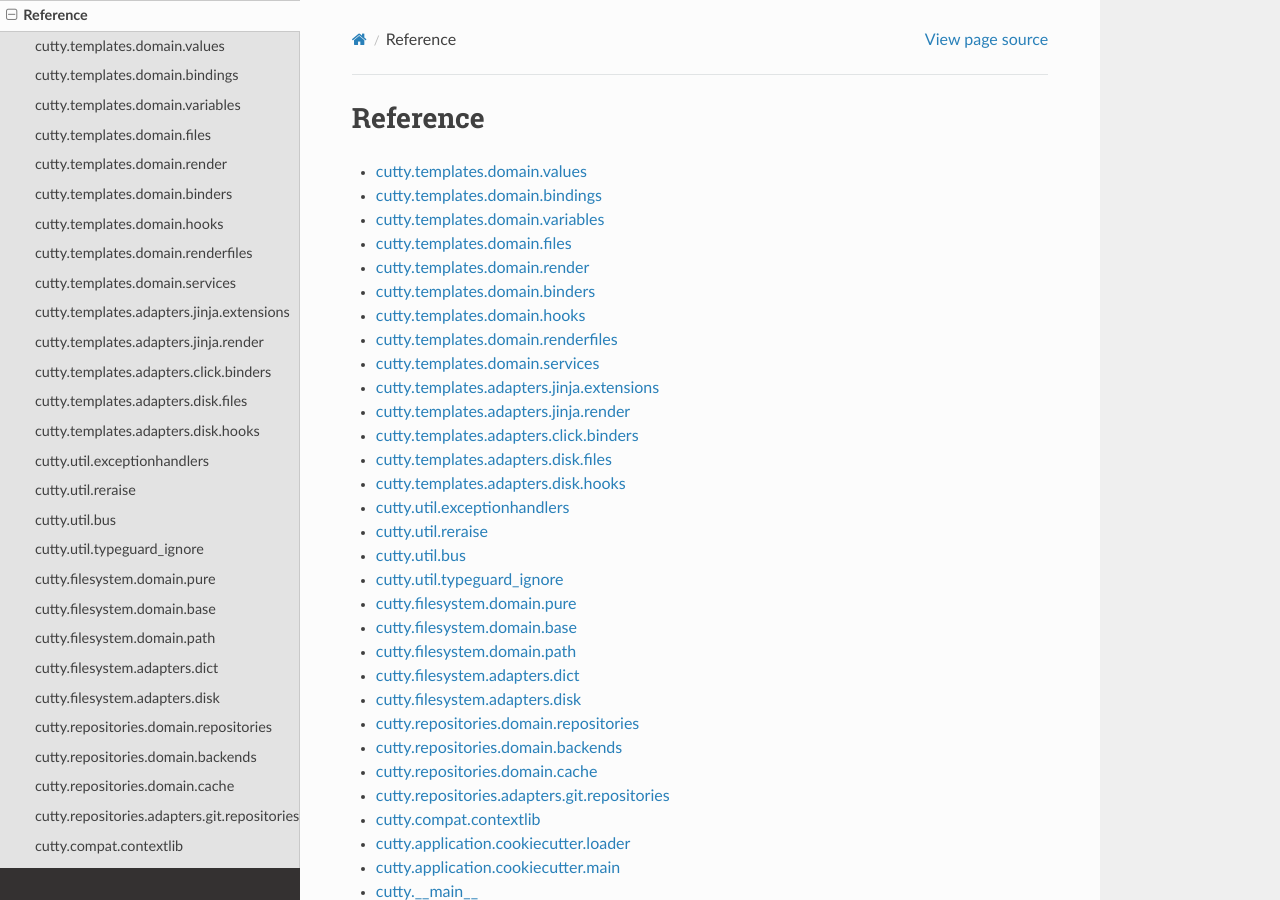
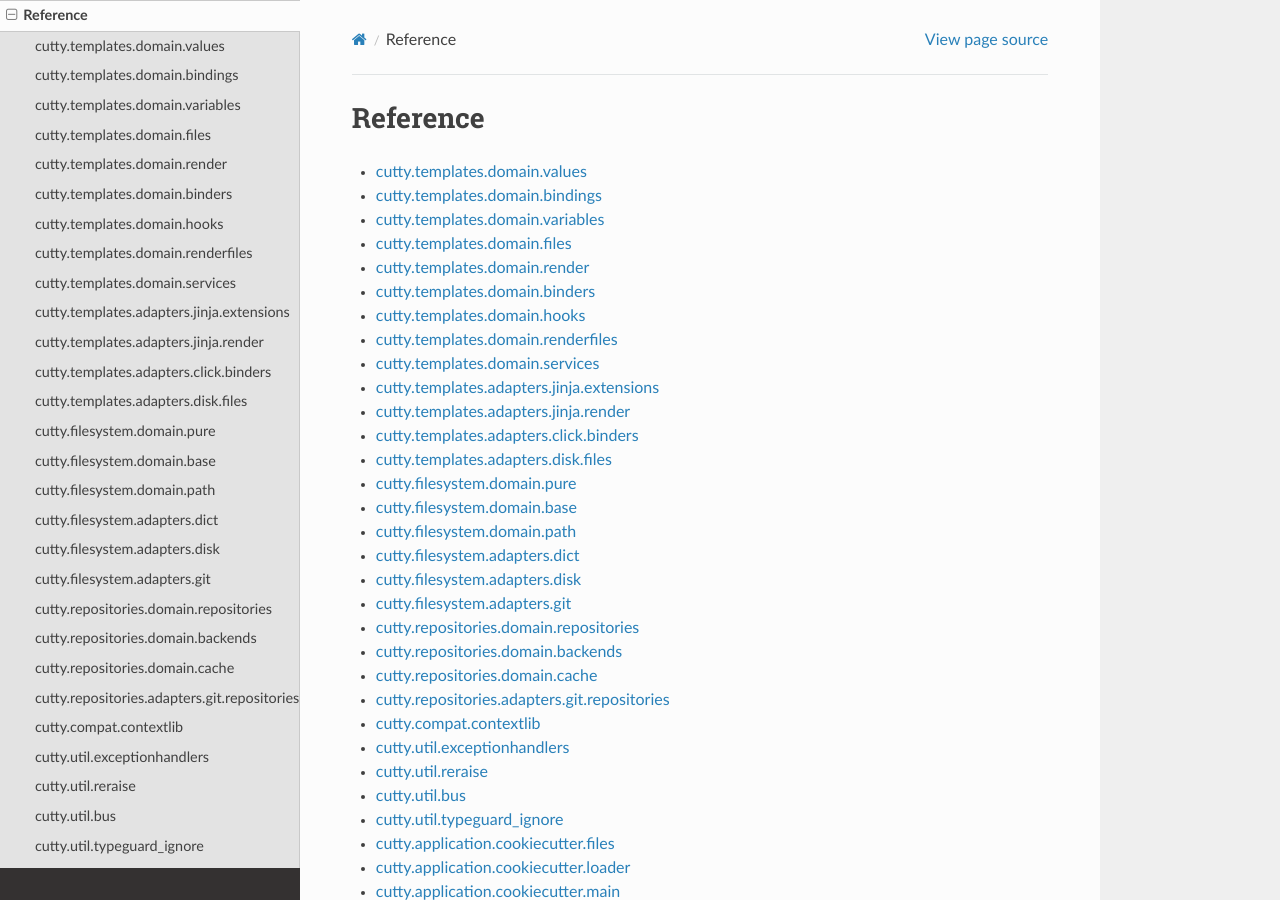
Before and after one commit to cjolowicz/cutty, a Sphinx documentation site: the page built from docs/reference.rst, in a window 1280 px wide and 900 px high. Built offline with Sphinx 7.4.7 and the Read the Docs theme 2.0.0, drawn with Linux system fonts in a browser that asks for light colours; some of the changed text lies outside the part shown.

Commit message:
:books: [reference] Update

```diff
--- a/docs/reference.rst
+++ b/docs/reference.rst
@@ -97,41 +97,6 @@ cutty.templates.adapters.disk.files
    :members:
 
 
-cutty.templates.adapters.disk.hooks
------------------------------------
-
-.. automodule:: cutty.templates.adapters.disk.hooks
-   :members:
-
-
-cutty.util.exceptionhandlers
-----------------------------
-
-.. automodule:: cutty.util.exceptionhandlers
-   :members:
-
-
-cutty.util.reraise
-------------------
-
-.. automodule:: cutty.util.reraise
-   :members:
-
-
-cutty.util.bus
---------------
-
-.. automodule:: cutty.util.bus
-   :members:
-
-
-cutty.util.typeguard_ignore
----------------------------
-
-.. automodule:: cutty.util.typeguard_ignore
-   :members:
-
-
 cutty.filesystem.domain.pure
 ----------------------------
 
@@ -164,6 +129,13 @@ cutty.filesystem.adapters.disk
 ------------------------------
 
 .. automodule:: cutty.filesystem.adapters.disk
+   :members:
+
+
+cutty.filesystem.adapters.git
+-----------------------------
+
+.. automodule:: cutty.filesystem.adapters.git
    :members:
 
 
@@ -202,6 +174,41 @@ cutty.compat.contextlib
    :members:
 
 
+cutty.util.exceptionhandlers
+----------------------------
+
+.. automodule:: cutty.util.exceptionhandlers
+   :members:
+
+
+cutty.util.reraise
+------------------
+
+.. automodule:: cutty.util.reraise
+   :members:
+
+
+cutty.util.bus
+--------------
+
+.. automodule:: cutty.util.bus
+   :members:
+
+
+cutty.util.typeguard_ignore
+---------------------------
+
+.. automodule:: cutty.util.typeguard_ignore
+   :members:
+
+
+cutty.application.cookiecutter.files
+------------------------------------
+
+.. automodule:: cutty.application.cookiecutter.files
+   :members:
+
+
 cutty.application.cookiecutter.loader
 -------------------------------------
 
```
